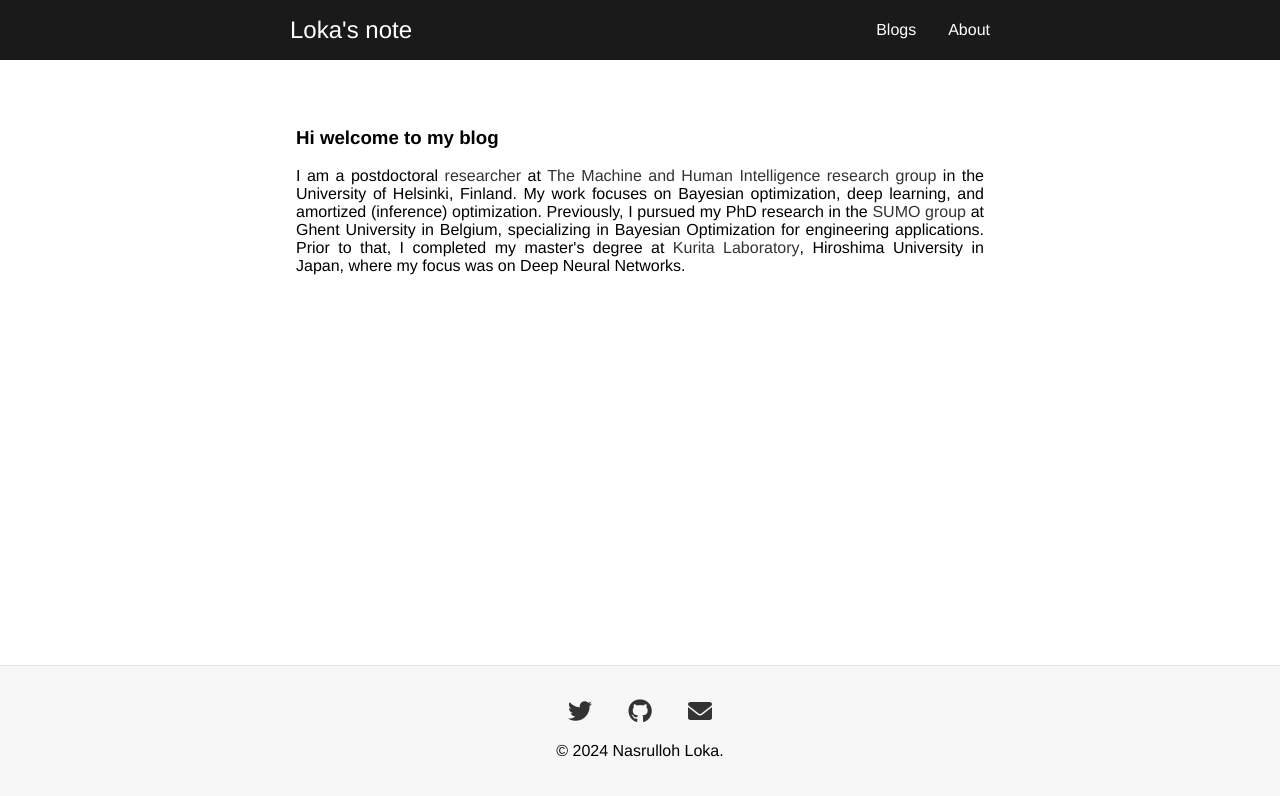
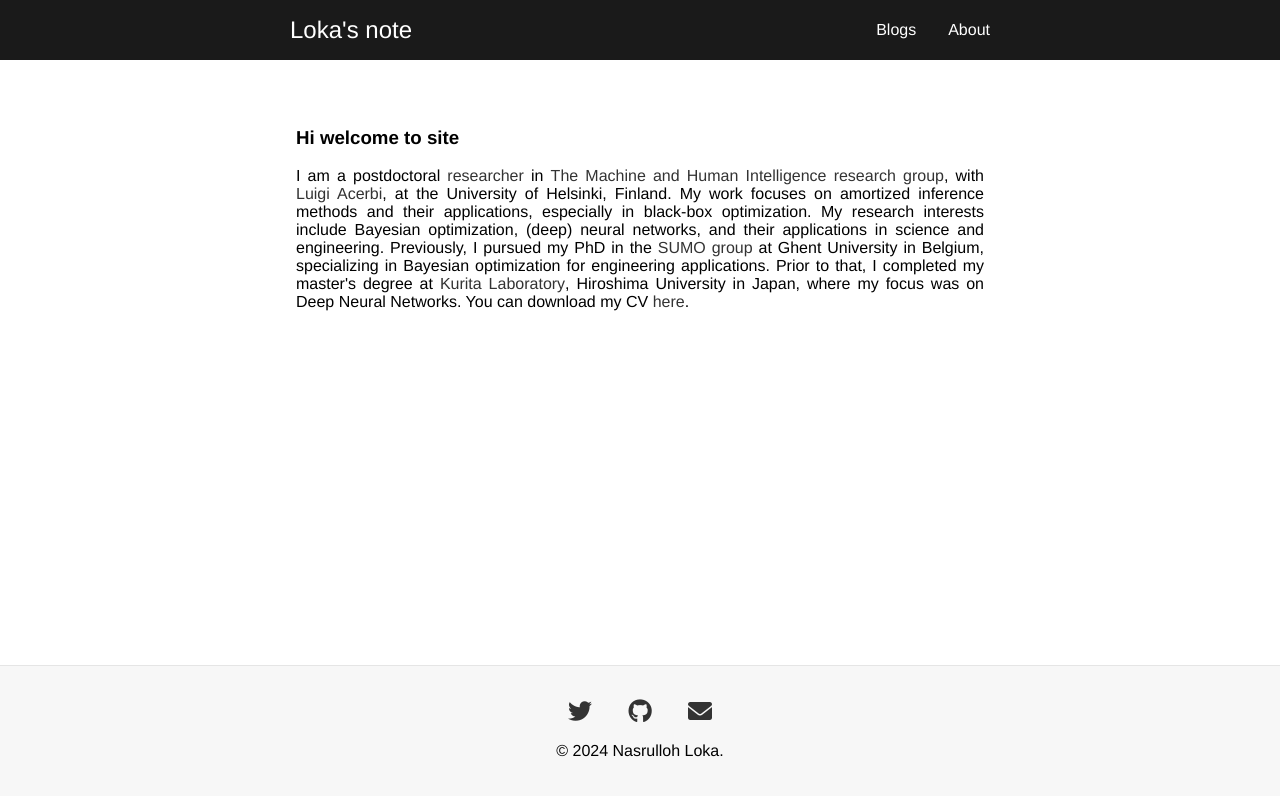
Before and after one commit to satrialoka/satrialoka.github.io, a SvelteKit app: page /about in a window 1280 px wide. Shown: the top 796 px of the page. Built offline with nearby package versions, Linux system fonts and the light colour scheme; a small style sheet from the web is missing.

Commit message:
rewrite about

```diff
--- a/src/routes/about/+page.svelte
+++ b/src/routes/about/+page.svelte
@@ -1,13 +1,13 @@
 <!-- about/+page.svelte -->
 
 <article>
-   <h3>Hi welcome to my blog</h3>
+   <h3>Hi welcome to site</h3>
    <p> I am a postdoctoral <a href="https://scholar.google.co.id/citations?user=bA9vjiAAAAAJ&hl=en" target="_blank">researcher</a>
-      at <a href="https://www.helsinki.fi/en/researchgroups/machine-and-human-intelligence" target="_blank">The Machine and Human Intelligence research group</a> in the University of Helsinki, Finland.
-      My work focuses on Bayesian optimization, deep learning, and amortized (inference) optimization.
-      Previously, I pursued my PhD research in the <a href="https://sumo.ilabt.imec.be/home" target="_blank">SUMO group</a> at Ghent University in Belgium,
-      specializing in Bayesian Optimization for engineering applications. Prior to that,
+      in <a href="https://www.helsinki.fi/en/researchgroups/machine-and-human-intelligence" target="_blank">The Machine and Human Intelligence research group</a>, with <a href="https://lacerbi.github.io/">Luigi Acerbi</a>, at the University of Helsinki, Finland.
+      My work focuses on amortized inference methods and their applications, especially in black-box optimization. My research interests include Bayesian optimization, (deep) neural networks, and their applications in science and engineering.
+      Previously, I pursued my PhD in the <a href="https://sumo.ilabt.imec.be/home" target="_blank">SUMO group</a> at Ghent University in Belgium,
+      specializing in Bayesian optimization for engineering applications. Prior to that,
       I completed my master's degree at <a href="https://kurita-lab.jp/wordpress/" target="_blank">Kurita Laboratory</a>, Hiroshima University in Japan,
-      where my focus was on Deep Neural Networks.</p>
+      where my focus was on Deep Neural Networks. You can download my CV <a href="/files/CV_Loka.pdf">here</a>.</p>
    <br>
 </article>
```
